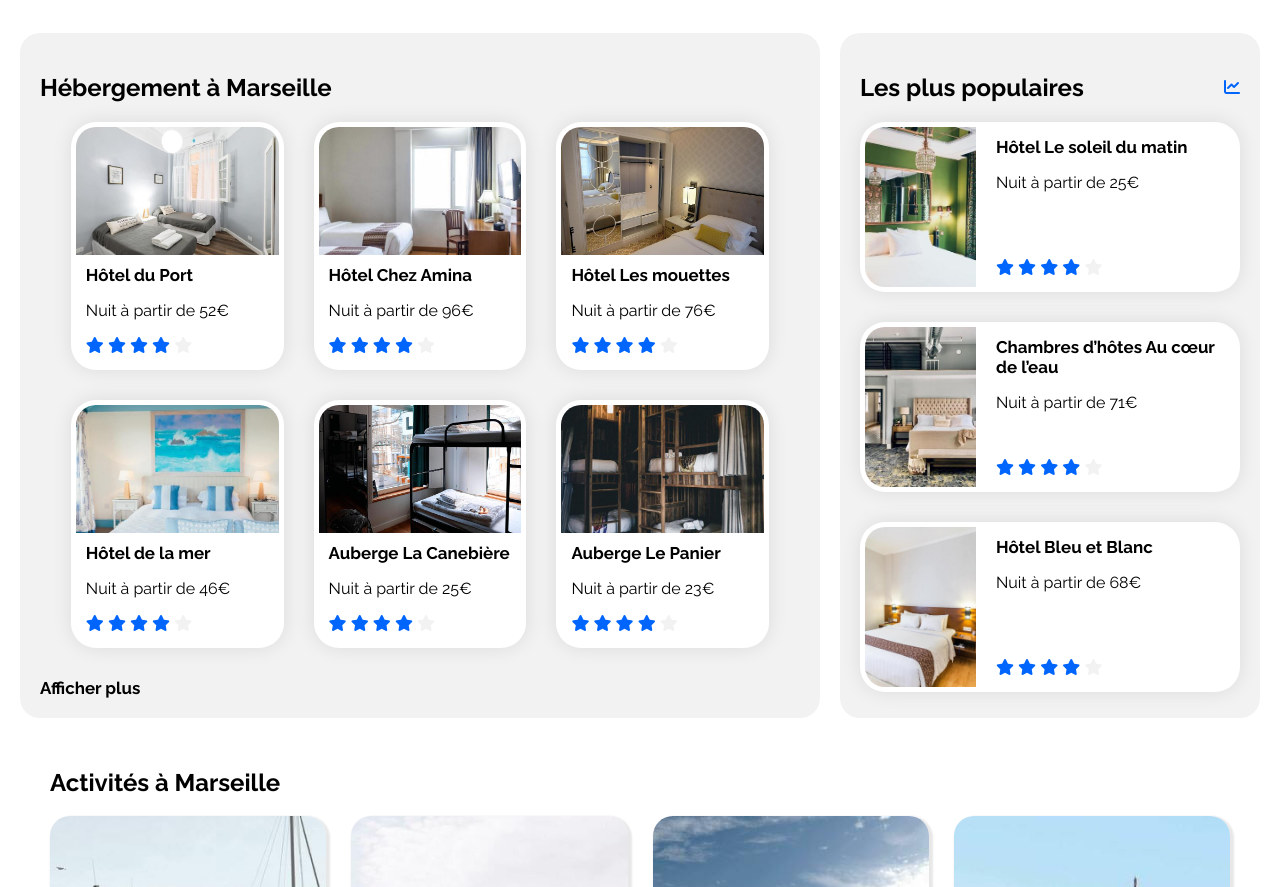
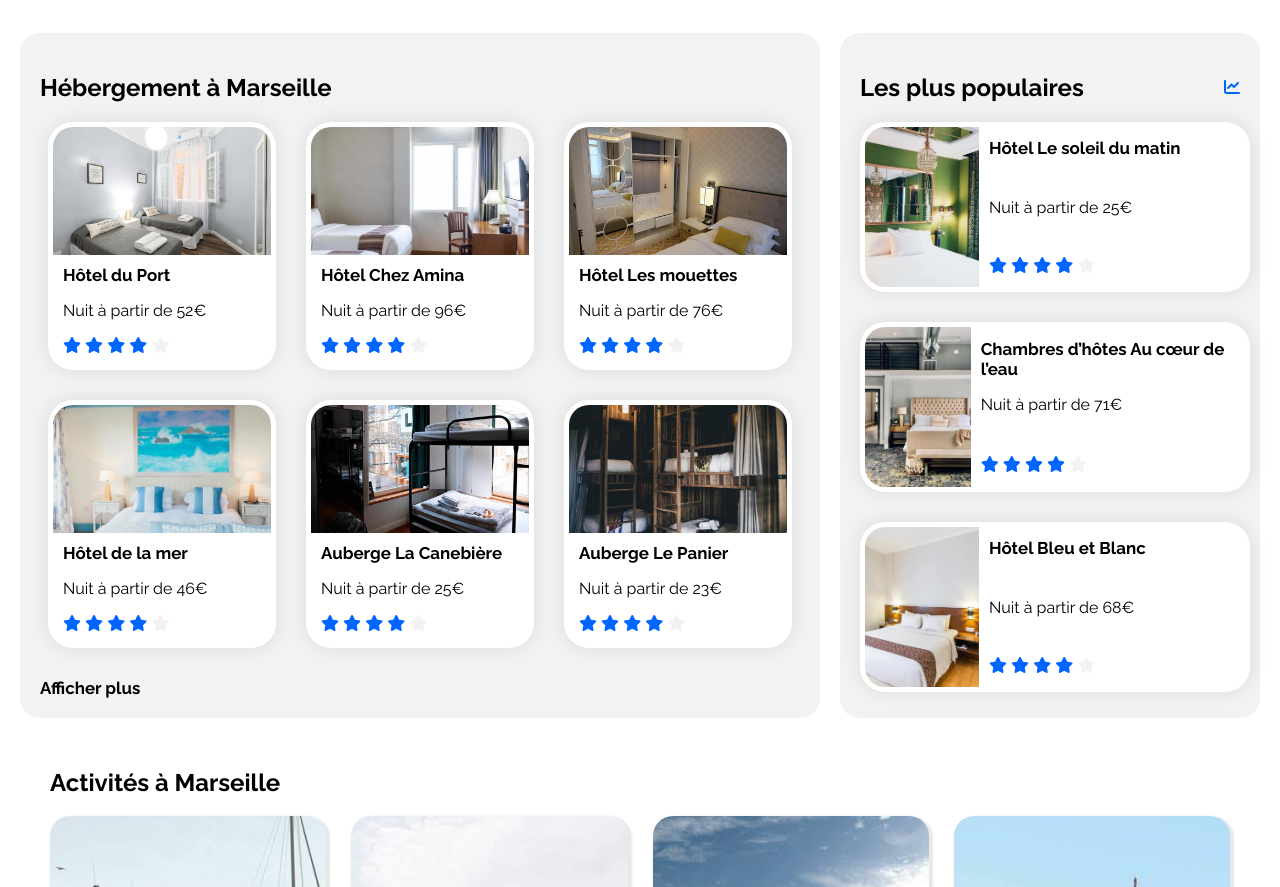
Before and after one commit to Zanou24/projet_booki, a plain HTML site: page index.html in a window 1280 px wide. Shown: the part 388-1275 px from the top of the page. Drawn offline with Linux system fonts and the light colour scheme.

Commit message:
fix: ajustement des tailles des images de la catégories les plus populaires

```diff
--- a/CSS/style.css
+++ b/CSS/style.css
@@ -137,11 +137,13 @@ input{
     line-height: normal;
 }
 .heb-a >a >div{
-    padding: 10px;
     position: relative;
 }
+.heber{
+    padding: 10px;
+}
 .heb-a{
-    width: 28%;
+    width: 30%;
 
 }
 .heb-h{
@@ -160,7 +162,7 @@ input{
 }
 .btn{
     display: flex;
-    gap: 1rem;
+    gap: 16px;
     font-weight: bold;
     align-items: center;
     padding-bottom: 25px
@@ -199,13 +201,21 @@ input{
 .pop > a{
     flex-direction: row;
     height: 10rem;
+    width: 100%;
 }
 .pop{
     width: 100%;
 
 }
+.pop-content{
+    height: 100%;
+    display: flex;
+    flex-direction: column;
+    justify-content: space-around;
+}
 .ipop{
     width: 30%;
+    min-width: 80px;
     height: 100%;
     border-radius: 20px 0 0 20px;
     margin-right: 10px;
@@ -238,8 +248,7 @@ input{
     color: #f2f2f2;
 }
 .star{
-    position: absolute;
-    bottom: 10px;
+    bottom: 5px;
 }
 footer{
     display: flex;
@@ -261,7 +270,9 @@ footer{
     .pop {
         flex-direction: column;
         width: 30%;
-        height: 100%;
+    }
+    .pop-content>h3{
+        font-size: 1rem;
     }
     .btn{
         display: block;
@@ -269,6 +280,7 @@ footer{
     .btn >h3{
         padding-bottom: 15px;
     }
+
 }
 @media screen and (max-width: 768px) {
     body{
--- a/index.html
+++ b/index.html
@@ -70,7 +70,7 @@
                     <article class="heb-a">
                         <a href="#">
                             <img src="Images/hebergements/fred-kleber.jpg" alt="" class="img">
-                            <div>
+                            <div class="heber">
                                 <h3>Hôtel du Port</h3>
                                 <p>Nuit à partir de 52€</p>
                                     <i class="fa-solid fa-star"></i>
@@ -84,7 +84,7 @@
                     <article class="heb-a">
                         <a href="#">
                             <img src="Images/hebergements/febrian-zakaria.jpg" alt="" class="img">
-                            <div>
+                            <div class="heber">
                                 <h3>Hôtel Chez Amina</h3>
                                 <p>Nuit à partir de 96€</p>
                                 <i class="fa-solid fa-star"></i>
@@ -98,7 +98,7 @@
                     <article class="heb-a">
                         <a href="#">
                             <img src="Images/hebergements/reisetopia.jpg" alt="" class="img">
-                            <div>
+                            <div class="heber">
                                 <h3>Hôtel Les mouettes</h3>
                                 <p>Nuit à partir de 76€</p>
                                 <i class="fa-solid fa-star"></i>
@@ -111,7 +111,7 @@
                     </article>
                     <article class="heb-a">
                         <a href="#"> <img src="Images/hebergements/annie-spratt.jpg" alt="" class="img">
-                            <div>
+                            <div class="heber">
                                 <h3>Hôtel de la mer</h3>
                                 <p>Nuit à partir de 46€</p>
                                 <i class="fa-solid fa-star"></i>
@@ -124,7 +124,7 @@
                     </article>
                     <article class="heb-a">
                         <a href="#"> <img src="Images/hebergements/marcus-loke.jpg" alt="" class="img">
-                            <div>
+                            <div class="heber">
                                 <h3>Auberge La Canebière</h3>
                                 <p>Nuit à partir de 25€</p>
                                 <i class="fa-solid fa-star"></i>
@@ -137,7 +137,7 @@
                     </article>
                     <article class="heb-a">
                         <a href="#"> <img src="Images/hebergements/nicate-lee.jpg" alt="" class="img">
-                            <div>
+                            <div class="heber">
                                 <h3>Auberge Le Panier</h3>
                                 <p>Nuit à partir de 23€</p>
                                 <i class="fa-solid fa-star"></i>
@@ -160,7 +160,7 @@
                     <article class="heb-a pop">
                         <a href="#">
                             <img src="Images/hebergements/emile-guillemot.jpg" alt="" class="img ipop">
-                            <div>
+                            <div class="pop-content">
                                 <h3>Hôtel Le soleil du matin</h3>
                                 <p>Nuit à partir de 25€</p>
                                 <div class="star">
@@ -176,9 +176,11 @@
                     <article class="heb-a pop">
                         <a href="#">
                             <img src="Images/hebergements/aw-creative.jpg" alt="" class="img ipop">
-                            <div>
+                            <div class="pop-content">
+                                <div>
                                 <h3>Chambres d’hôtes Au cœur de l’eau</h3>
                                 <p>Nuit à partir de 71€</p>
+                                </div>
                                 <div class="star">
                                     <i class="fa-solid fa-star"></i>
                                     <i class="fa-solid fa-star"></i>
@@ -192,7 +194,7 @@
                     <article class="heb-a pop">
                         <a href="#">
                             <img src="Images/hebergements/febrian-zakaria2.jpg" alt="" class="img ipop">
-                            <div>
+                            <div class="pop-content">
                                 <h3>Hôtel Bleu et Blanc</h3>
                                 <p>Nuit à partir de 68€</p>
                                 <div class="star">
```
